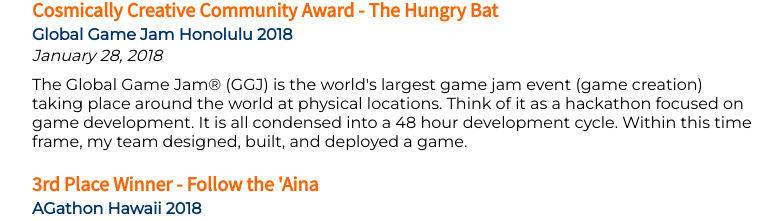
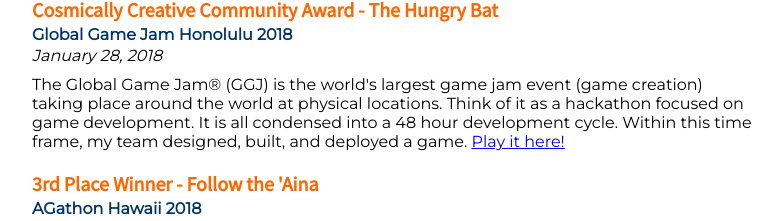
Before and after one commit to nitharios/nitharios.github.io, a website: page index.html in a window 1280 px wide. Shown: the part 1572-1793 px from the top of the page, without its empty margins (248-1030 px from the left). Drawn offline with Linux system fonts and the light colour scheme; a web font is replaced by a local one.

Commit message:
Updated hungrybat link

```diff
--- a/index.html
+++ b/index.html
@@ -101,6 +101,10 @@
         <div class="date">January 28, 2018</div>
         <div class="details">
           The Global Game Jam® (GGJ) is the world's largest game jam event (game creation) taking place around the world at physical locations. Think of it as a hackathon focused on game development. It is all condensed into a 48 hour development cycle. Within this time frame, my team designed, built, and deployed a game.
+
+          <a href="https://nitharios.github.io/hungrybat/" target="_blank">
+            Play it here!
+          </a>
         </div>
       </div>
       <div class="details-container">
```
